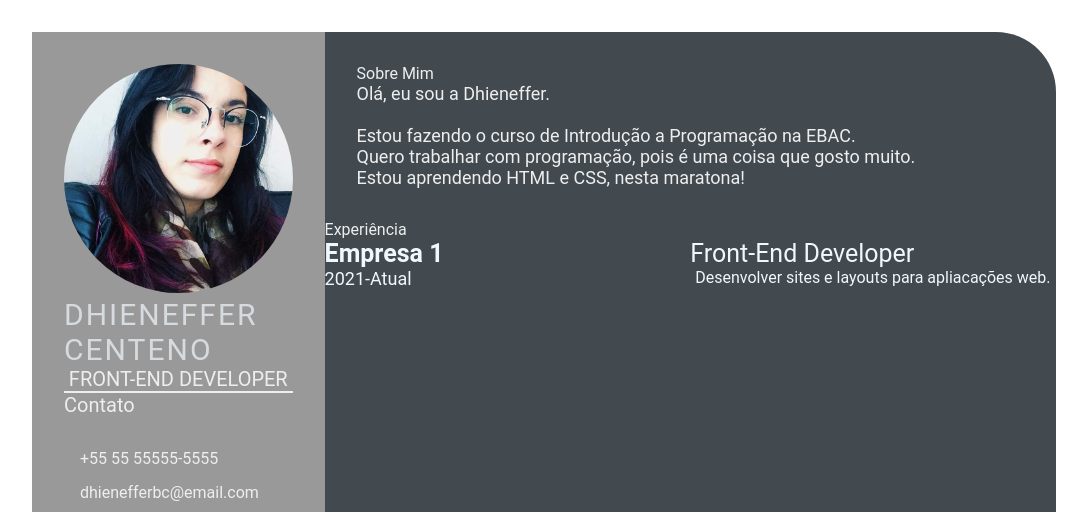
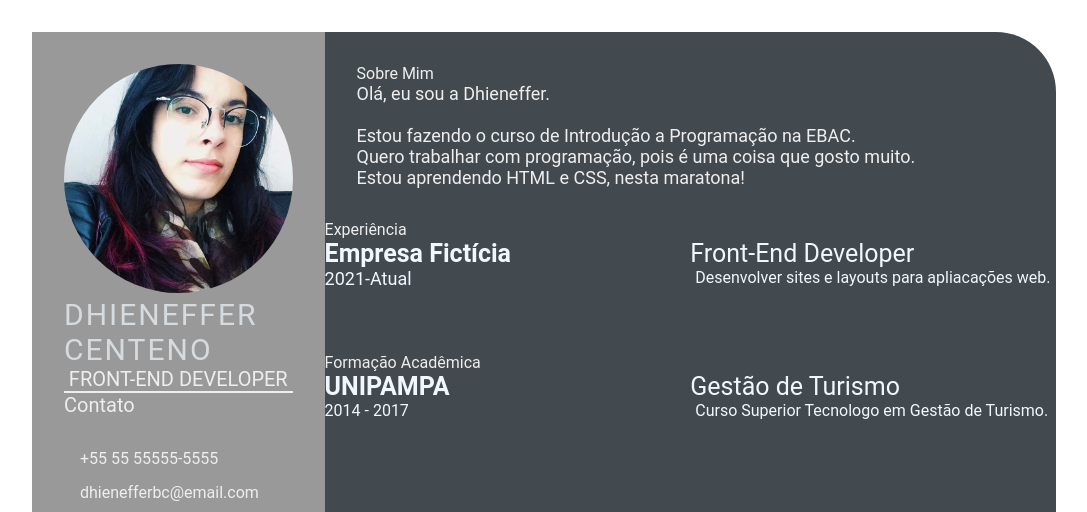
Before and after one commit to dhienefferbc/dhienefferbc.github.io, a plain HTML site: page index.html in a window 1280 px wide. Shown: the top 512 px of the page, without its empty margins (96-1183 px from the left). Drawn offline with Linux system fonts and the light colour scheme.

Commit message:
feature: add education contents index.html (#4)

```diff
--- a/index.html
+++ b/index.html
@@ -60,7 +60,7 @@
                 <div class="right-title">Experiência</div>
                 <div class="experience-contents">
                     <div class="exp-left">
-                        <p class="exp-company-name">Empresa 1</p>
+                        <p class="exp-company-name">Empresa Fictícia</p>
                         <p class="exp-time-period">2021-Atual</p>
                     </div>
                     <div class="exp-right">
@@ -71,7 +71,19 @@
                     </div>
                 </div>
             </section>
-        </section>
+            <section class="education-gap">
+                <div class="right-title">Formação Acadêmica</div>
+                <div class="education-contents">
+                    <div class="education-left">
+                        <p class="education-school-name">UNIPAMPA</p>
+                        <p class="education-time-period">2014 - 2017</p>
+                    </div>
+                    <div class="education-right">
+                        <p class="education-subject">Gestão de Turismo</p>
+                        <p class="education-desc">Curso Superior Tecnologo em Gestão de Turismo.</p>
+                    </div>
+                </div>
+            </section>
     </main>
 </body>
 
```
